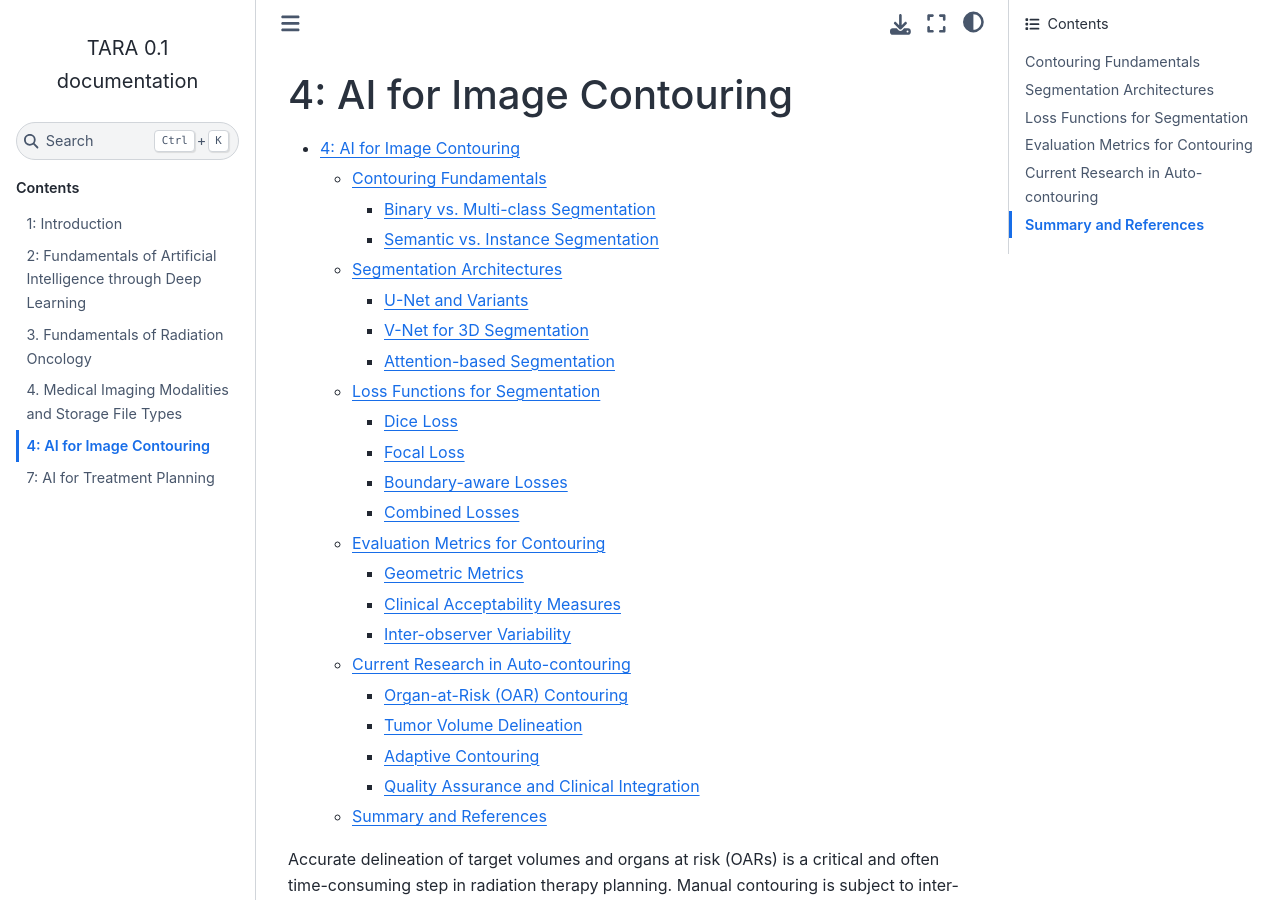
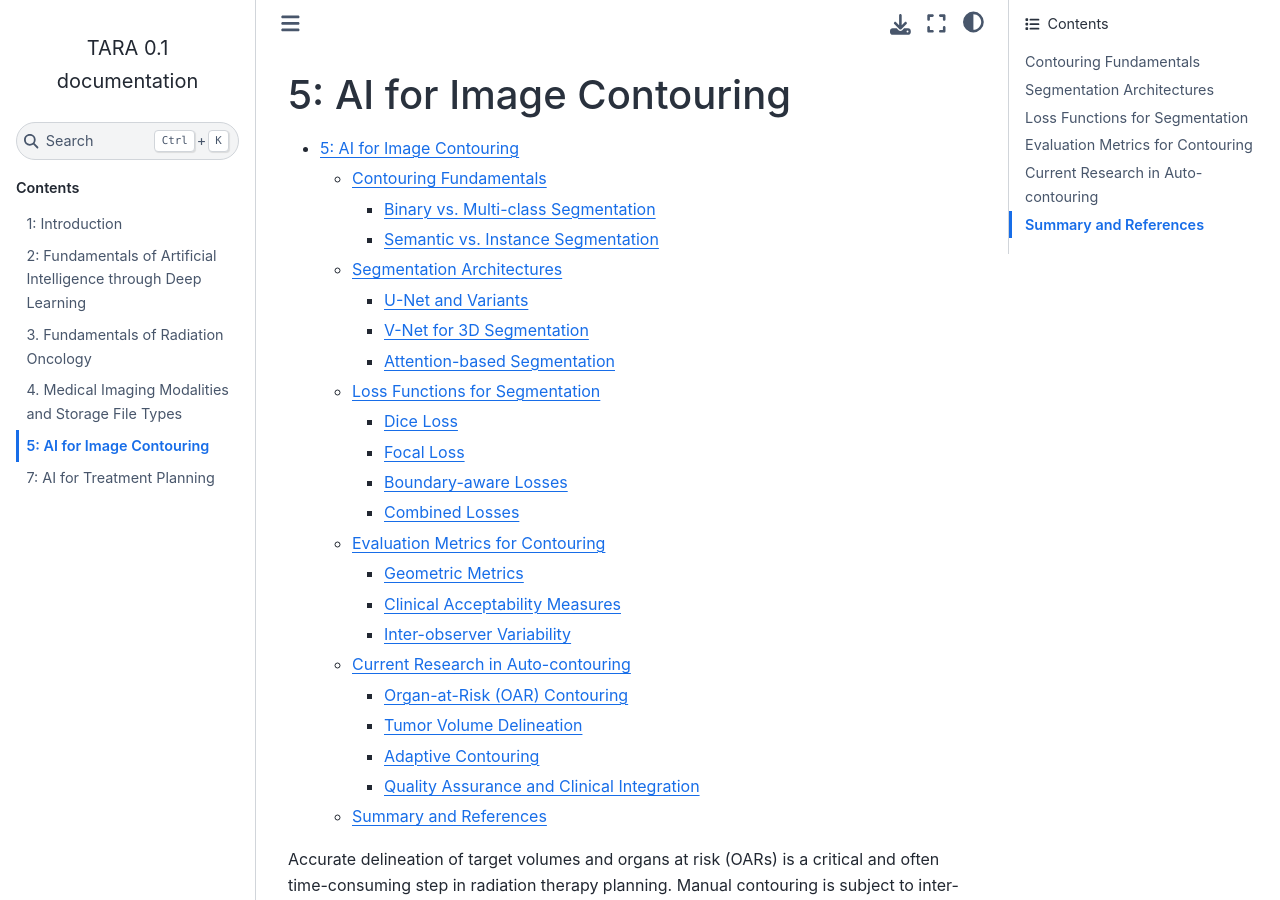
Before and after one commit to amithjkamath/tara, a Sphinx documentation site: the page built from docs/contouring/contouring.md, in a window 1280 px wide and 900 px high. Built offline with Sphinx 7.4.7 and the Sphinx Book theme 1.1.4, drawn with Linux system fonts in a browser that asks for light colours; pages that are not in the unit, such as notebooks, are missing from menus.

Commit message:
minor content fixes

```diff
--- a/docs/contouring/contouring.md
+++ b/docs/contouring/contouring.md
@@ -1,6 +1,6 @@
-# 4: AI for Image Contouring
+# 5: AI for Image Contouring
 
-- [4: AI for Image Contouring](#4-ai-for-image-contouring)
+- [5: AI for Image Contouring](#4-ai-for-image-contouring)
   - [Contouring Fundamentals](#contouring-fundamentals)
     - [Binary vs. Multi-class Segmentation](#binary-vs-multi-class-segmentation)
     - [Semantic vs. Instance Segmentation](#semantic-vs-instance-segmentation)
```
Also changed, not shown: 1 other file.
